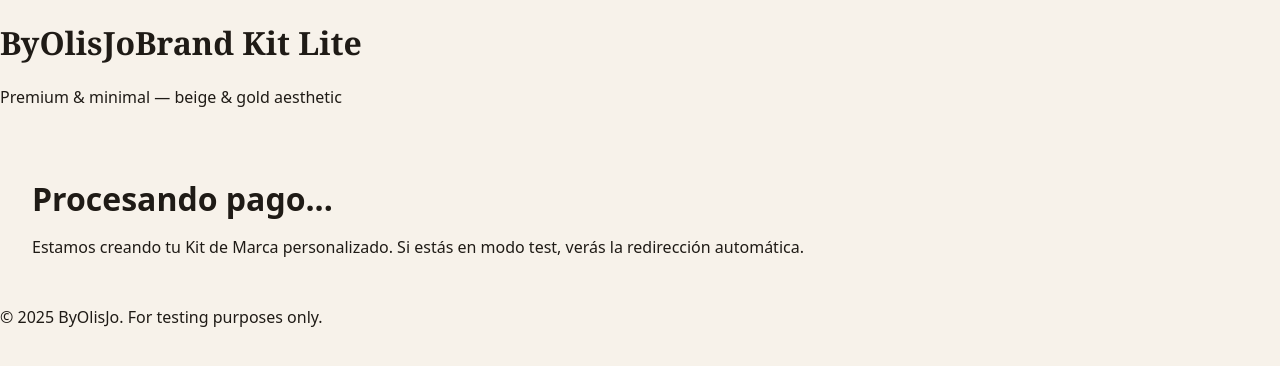
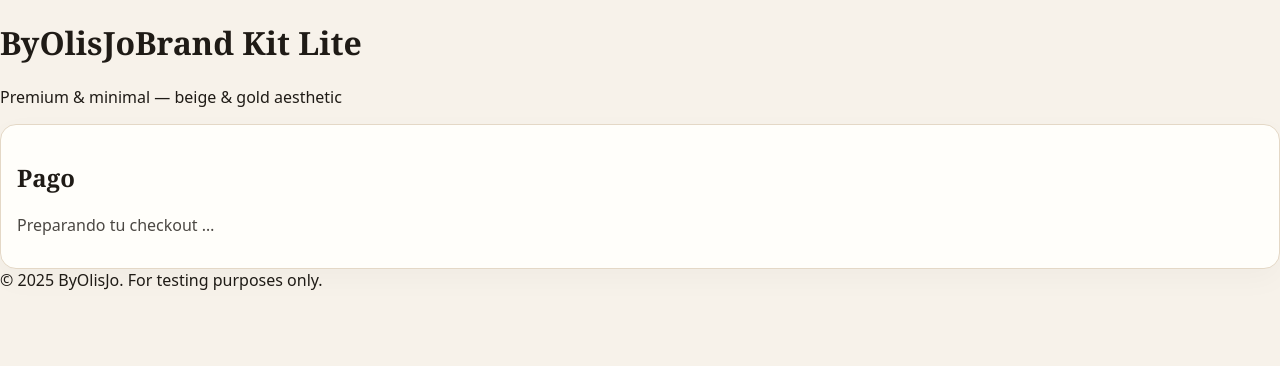
Before and after one commit to infobyolisjo-cpu/mi-primer-proyecto, a Next.js app: page /pay in a window 1280 px wide. Shown: the top 366 px of the page. Built offline with nearby package versions, Linux system fonts and the light colour scheme.

Commit message:
fix: wrap /pay with Suspense and force dynamic

```diff
--- a/app/pay/page.tsx
+++ b/app/pay/page.tsx
@@ -1,25 +1,28 @@
-'use client'
+'use client';
+export const dynamic = 'force-dynamic';
 
-import { useSearchParams } from 'next/navigation'
-import { useEffect } from 'react'
+import { Suspense } from 'react';
+import { useSearchParams } from 'next/navigation';
+
+function PayInner() {
+  const params = useSearchParams();
+  const name = params.get('name') || '';
+  return (
+    <main>
+      <div className="card">
+        <h2 className="font-serif text-xl mb-2">Pago</h2>
+        <p style={{ opacity: 0.8 }}>
+          Preparando tu checkout {name ? `para “${name}”` : ''}…
+        </p>
+      </div>
+    </main>
+  );
+}
 
 export default function PayPage() {
-  const searchParams = useSearchParams()
-
-  useEffect(() => {
-    const name = searchParams.get('name')
-    const slogan = searchParams.get('slogan')
-    const colors = searchParams.get('colors')
-
-    console.log('Nombre:', name)
-    console.log('Slogan:', slogan)
-    console.log('Colores:', colors)
-  }, [searchParams])
-
   return (
-    <div style={{ padding: '2rem' }}>
-      <h1 style={{ fontSize: '2rem', marginBottom: '1rem' }}>Procesando pago...</h1>
-      <p>Estamos creando tu Kit de Marca personalizado. Si estás en modo test, verás la redirección automática.</p>
-    </div>
-  )
+    <Suspense fallback={<main><p>Cargando pago…</p></main>}>
+      <PayInner />
+    </Suspense>
+  );
 }
```
